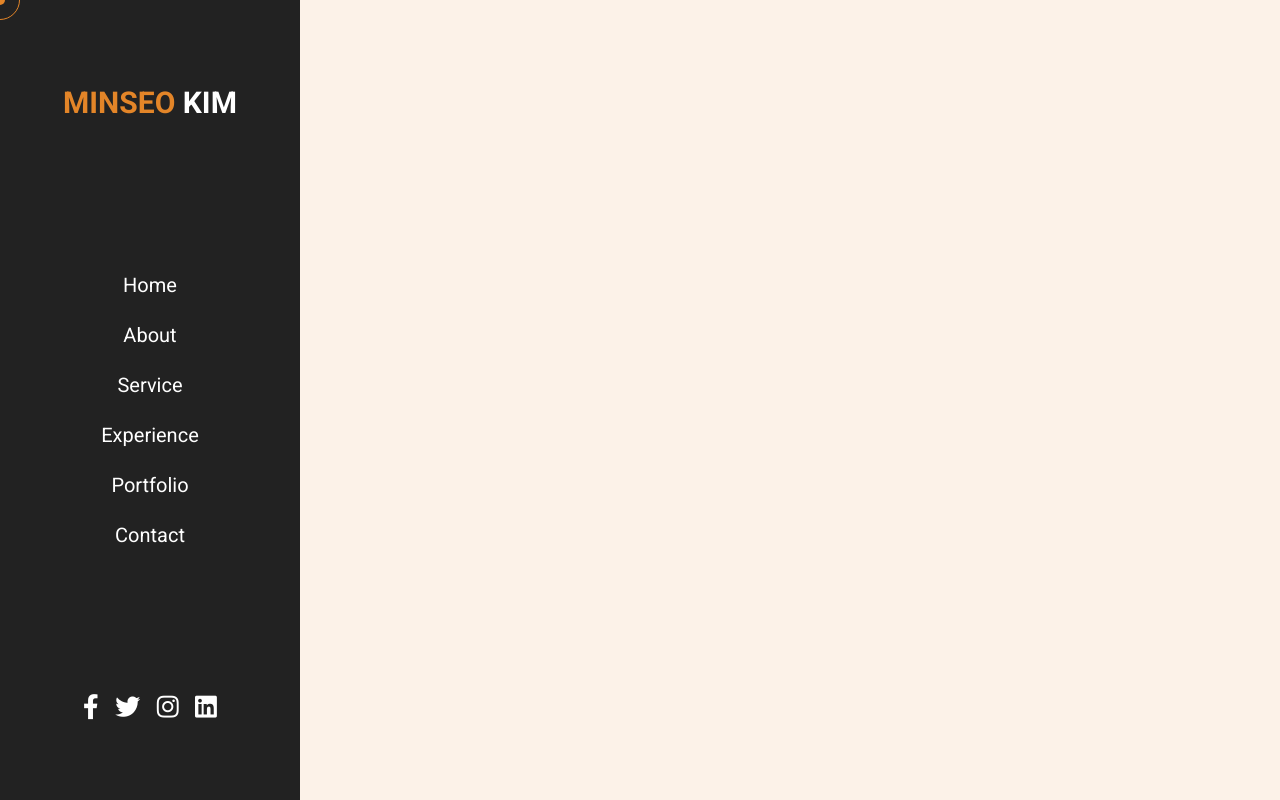
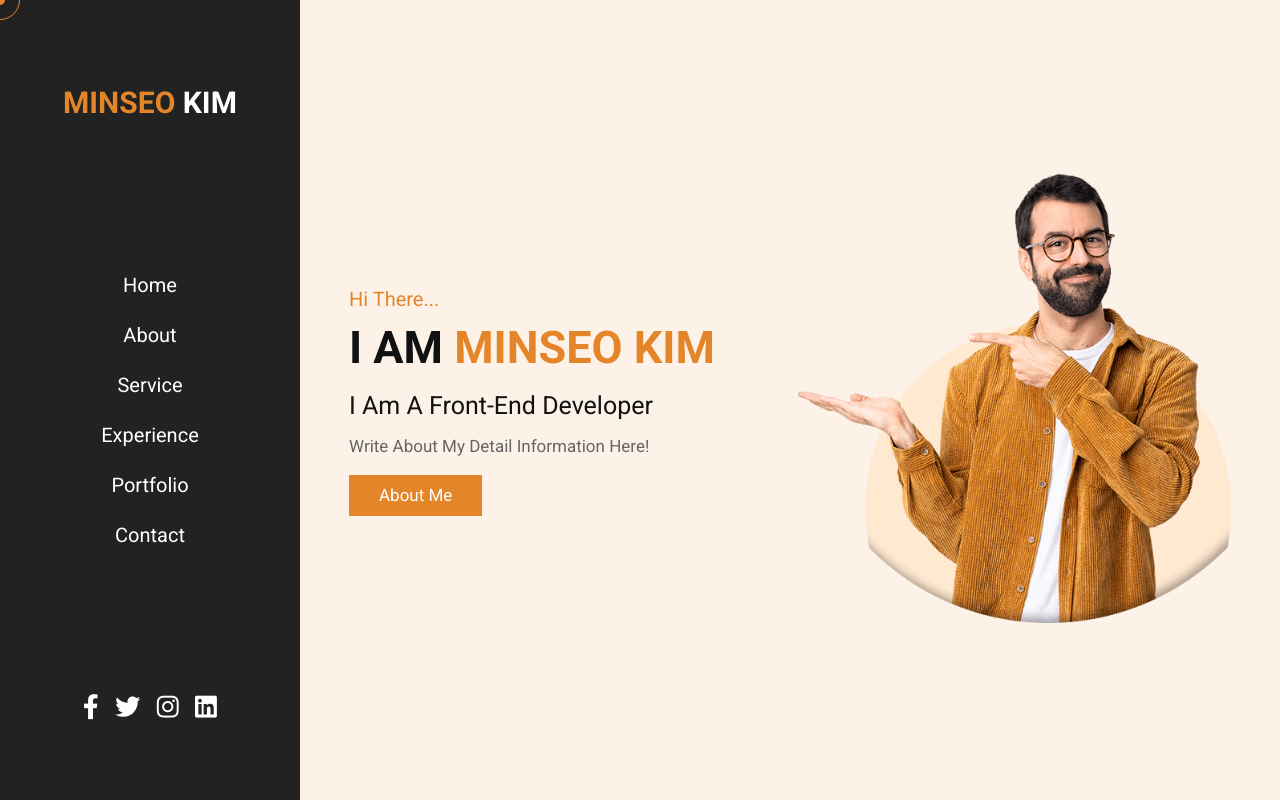
Before and after one commit to ApellesKim/Minseo-Kim, a plain HTML site: page index.html in a window 1280 px wide. Drawn offline with Linux system fonts and the light colour scheme.

Commit message:
home-section

```diff
--- a/css/style.css
+++ b/css/style.css
@@ -24,6 +24,26 @@ html{
 body{
     background: #fcf2e8;
     padding-left: 30rem;
+}
+
+section{
+    padding: 1rem 5%;
+    min-height: 100vh;
+}
+
+.btn{
+    display: inline-block;
+    margin-top: 1rem;
+    padding: .8rem 3rem;
+    background: var(--main-color);
+    color: #fff;
+    cursor: pointer;
+    font-size: 1.7rem;
+}
+
+.btn:hover{
+    background: #111;
+    letter-spacing: .2rem;
 }
 
 header{
@@ -89,15 +109,6 @@ header .follow a:hover{
     display: none;
 
 }
-
-
-
-
-
-
-
-
-
 
 
 
@@ -174,3 +185,51 @@ header .follow a:hover{
 .cursor-2.active{
     display: none;
 }
+
+.home{
+    display: flex;
+    align-items: center;
+    flex-wrap: wrap;
+    gap: 1.5rem;
+}
+
+.home .image{
+    flex: 1 1 40rem;
+}
+
+.home .image img{
+    width: 100%;
+}
+
+.home .content{
+    flex: 1 1 40rem;
+}
+
+.home .content .hi{
+    font-size: 2rem;
+    color: var(--main-color);
+}
+
+.home .content h3{
+    font-size: 4.5rem;
+    color: #111;
+    text-transform: uppercase;
+}
+
+.home .content h3 span{
+    font-size: 4.5rem;
+    color: var(--main-color);
+    text-transform: uppercase;
+}
+
+.home .content .info{
+    font-size: 2.5rem;
+    color: #111;
+    padding: .5rem 0;
+}
+
+.home .content .text{
+    font-size: 1.7rem;
+    color: #666;
+    padding: .5rem 0;
+}
--- a/index.html
+++ b/index.html
@@ -54,6 +54,23 @@
 
 <!-- home section starts -->
 
+<section class="home" id="home">
+
+    <div class="content">
+        <span class="hi"> hi there... </span>
+        <h3> i am <span> minseo kim </span> </h3>
+        <p class="info"> i am a front-end developer </p>
+        <p class="text"> write about my detail information here! </p>
+        <a href="#about" class="btn"> about me </a>
+    </div>
+
+    <div class="image">
+        <img src="images/home-img 2.png" alt="">
+    </div>
+
+
+</section>
+
 <!-- home section ends -->
 
 
```
Also changed, not shown: images/about-img.jpg (added), images/home-img 2.png (added), images/home-img.png (added), images/img-1.jpg (added), images/img-2.jpg (added), images/img-3.jpg (added), images/img-4.jpg (added), images/img-5.jpg (added), images/img-6.jpg (added), 2 other files.
